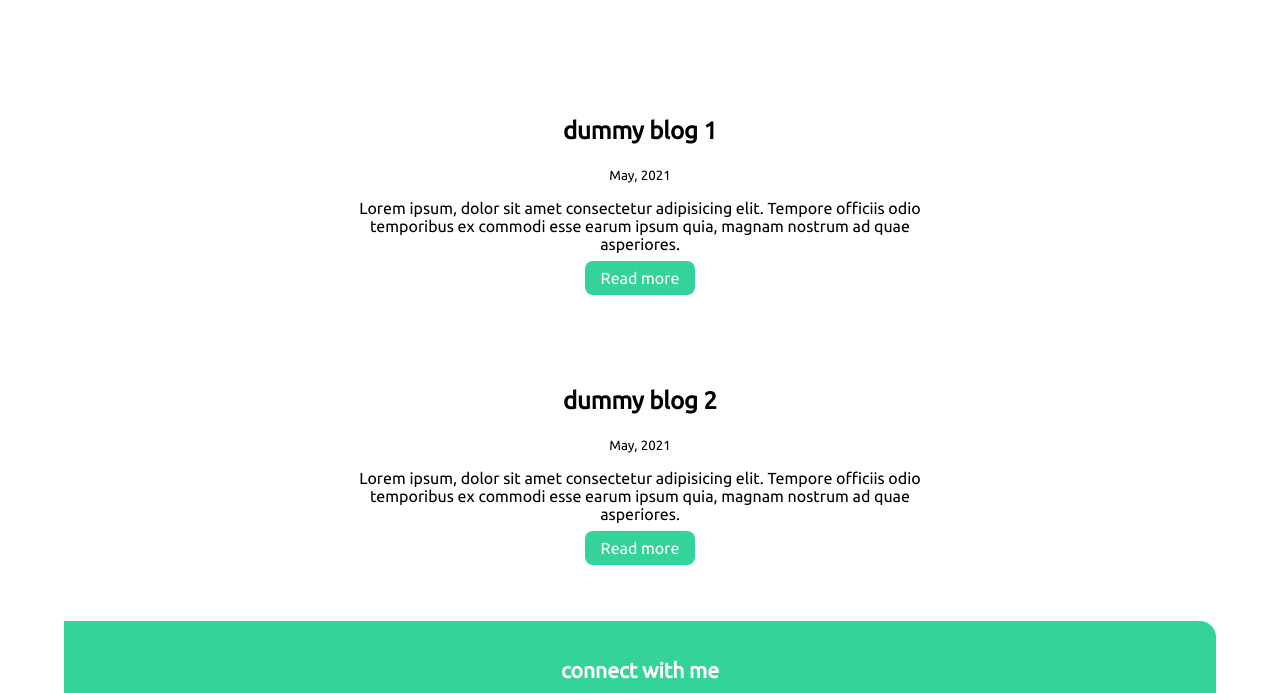
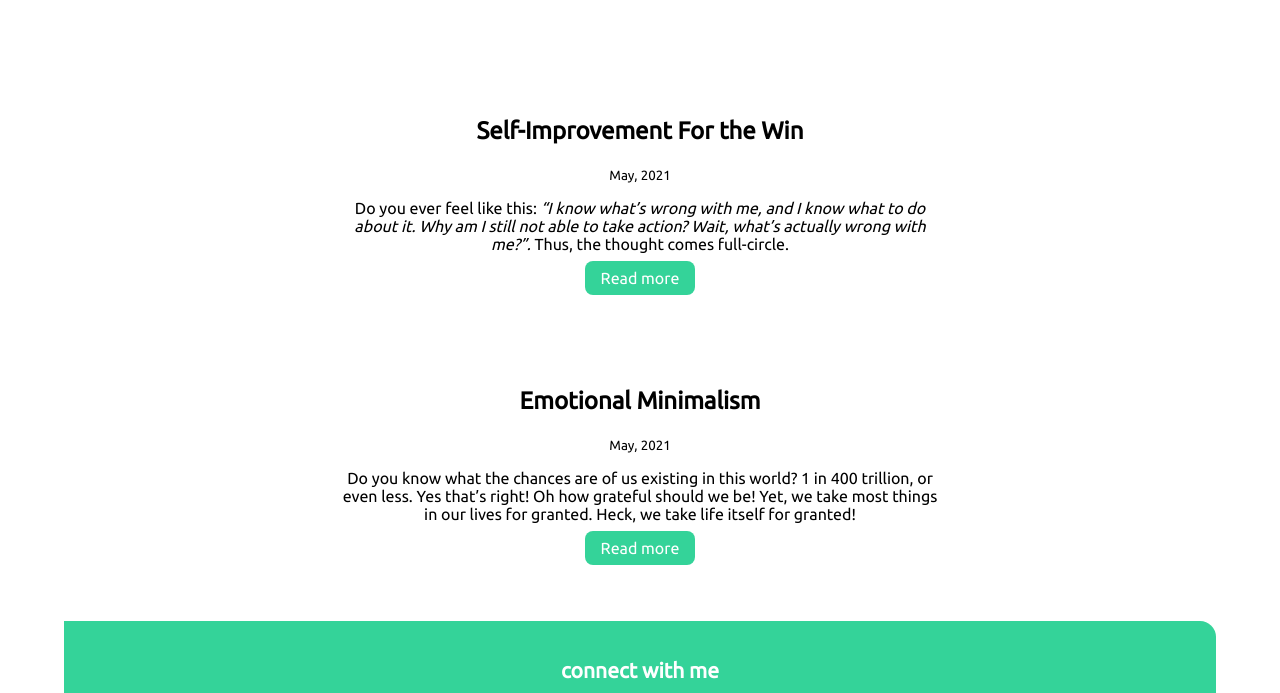
Before and after one commit to parvez-rashid/neogcamp-lesson-3, a plain HTML site: page blogs.html in a window 1280 px wide. Shown: the part 604-1297 px from the top of the page. Drawn offline with Linux system fonts and the light colour scheme.

Commit message:
add blogs

```diff
--- a/blogs.html
+++ b/blogs.html
@@ -34,19 +34,21 @@
     <ul class="list-non-bullet">
         <li>
             <article class="blog-list container container-center">
-                <h1>dummy blog 1</h1>
+                <h1>Self-Improvement For the Win</h1>
                 <small>May, 2021</small>
-                <p>Lorem ipsum, dolor sit amet consectetur adipisicing elit. Tempore officiis odio temporibus ex commodi
-                    esse earum ipsum quia, magnam nostrum ad quae asperiores.</p>
+                <p>Do you ever feel like this: <em>“I know what’s
+                    wrong with me, and I know what to do about it. Why am I still not able to take action? Wait, what’s
+                    actually wrong with me?”.</em> Thus, the thought comes full-circle.</p>
                 <a class="link primary-link" href="blog1.html">Read more</a>
             </article>
         </li>
         <li>
             <article class="blog-list container container-center">
-                <h1>dummy blog 2</h1>
+                <h1>Emotional Minimalism</h1>
                 <small>May, 2021</small>
-                <p>Lorem ipsum, dolor sit amet consectetur adipisicing elit. Tempore officiis odio temporibus ex commodi
-                    esse earum ipsum quia, magnam nostrum ad quae asperiores.</p>
+                <p>Do you know what the chances are of us existing
+                    in this world? 1 in 400 trillion, or even less. Yes that’s right! Oh how grateful should we be! Yet, we take
+                    most things in our lives for granted. Heck, we take life itself for granted!</p>
                 <a class="link primary-link" href="blog2.html">Read more</a>
             </article>
         </li>
```
Also changed, not shown: blog1.html (+1 -1 lines), blog2.html (+1 -1 lines), blogstyle.css (added, +14 -0 lines).
